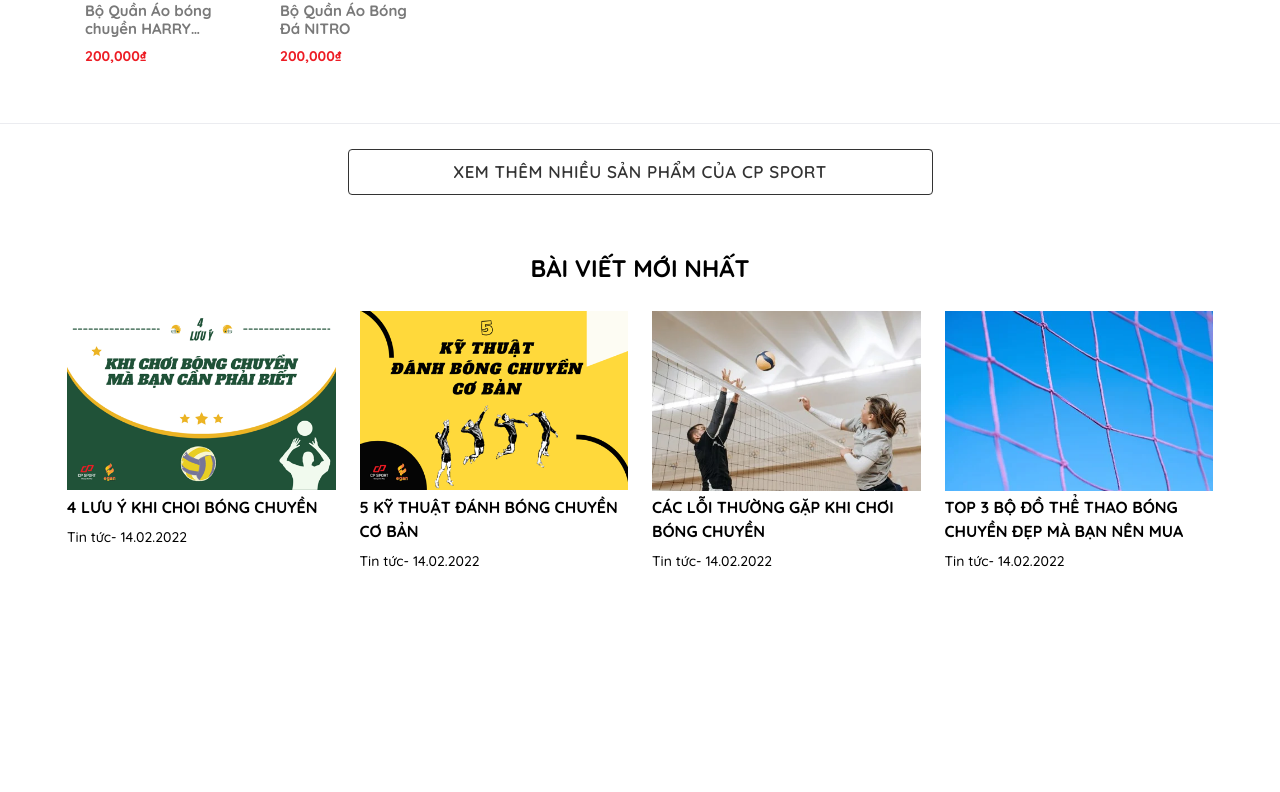
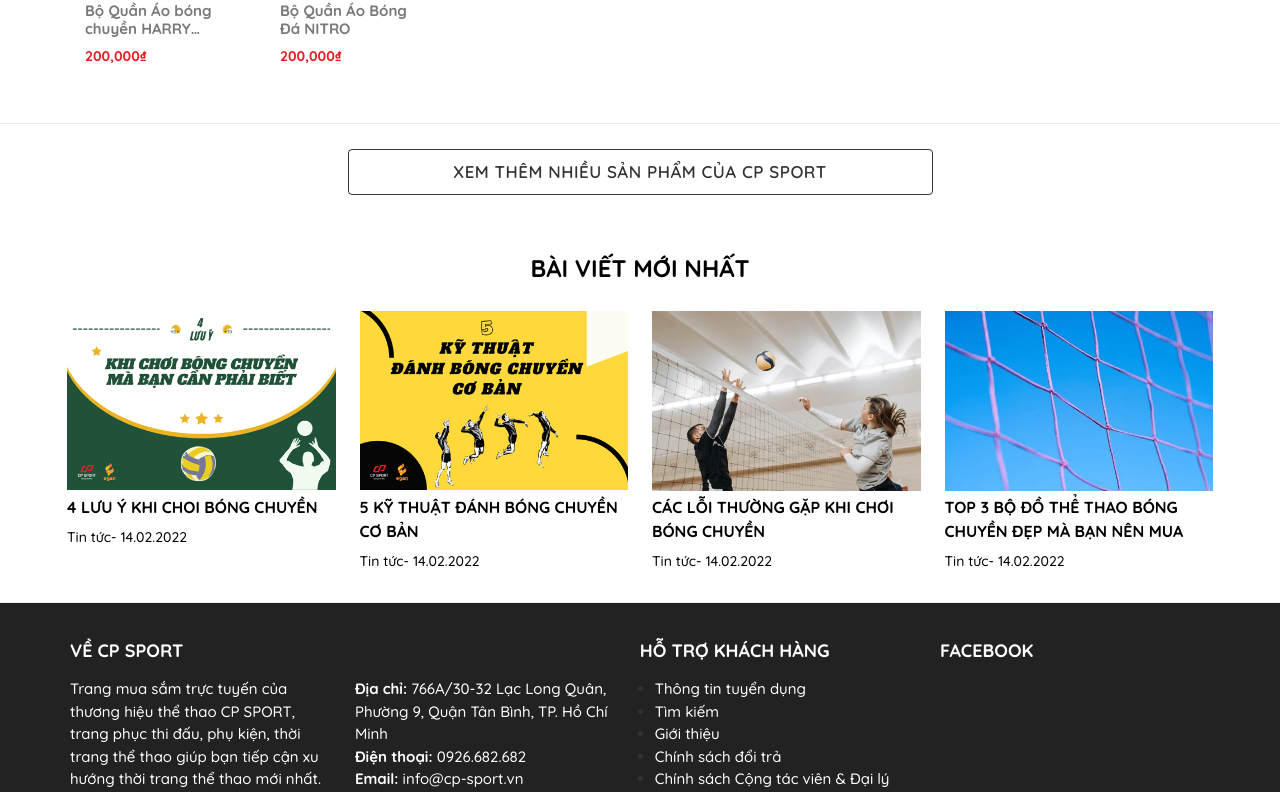
Before and after one commit to ndthanh143/sport-website, a React (Create React App) app: page / in a window 1280 px wide. Shown: the part 4366-5158 px from the top of the page. Before the commit the page ends 4968 px from the top, so only its background shows below. Built offline with nearby package versions, Linux system fonts and the light colour scheme.

Commit message:
Build footer component

```diff
--- /dev/null
+++ b/src/assets/images/logos/index.js
@@ -0,0 +1,2 @@
+const logos = [{ id: 1, url: require('~/assets/images/logos/bo cong thuong.jpg') }];
+export default logos;
--- a/src/components/Layout/DefaultLayout/index.js
+++ b/src/components/Layout/DefaultLayout/index.js
@@ -1,9 +1,11 @@
 import Header from '~/components/Layout/components/Header';
+import Footer from '~/components/Layout/components/Footer';
 function DefaultLayout({ children }) {
     return (
         <div>
             <Header />
             <div className="Container">{children}</div>
+            <Footer />
         </div>
     );
 }
--- /dev/null
+++ b/src/components/Layout/components/Footer/Footer.module.scss
@@ -0,0 +1,109 @@
+.container {
+    background: #222;
+    border-top: 1px solid #ebecf0;
+    color: var(--primary);
+    padding: 20px 0;
+}
+.footer-content {
+    display: flex;
+    justify-content: center;
+}
+.widget-wrapper {
+    width: 1170px;
+}
+
+.widget {
+    padding: 0 15px;
+}
+
+.title {
+    font-size: 1.8rem;
+    text-transform: uppercase;
+    padding: 14px 0;
+}
+
+.content {
+    display: flex;
+    font-size: 1.5rem;
+}
+
+.logo {
+    margin-top: 10px;
+}
+
+.text-about {
+    padding-right: 15px;
+}
+
+.address {
+    padding-left: 15px;
+}
+
+.list-item {
+    padding: 0 15px;
+}
+.item {
+    list-style-type: disc;
+    &::marker {
+        color: #323232;
+    }
+    .link {
+        cursor: pointer;
+        color: #fff;
+        transition: color 0.3s ease-in-out;
+
+        &:hover {
+            color: var(--red-color);
+            transition: color 0.3s ease-in-out;
+        }
+    }
+}
+.Facebook {
+}
+.btns {
+    margin: 50px 0 25px;
+    display: flex;
+    justify-content: center;
+}
+.btn {
+    text-align: center;
+    width: 150px;
+    padding: 15px;
+    margin: 0 15px;
+    border: 1px solid #fff;
+    background: transparent;
+    outline: none;
+    transition: 0.5s ease-in-out;
+    border-radius: 4px;
+    color: #fff;
+
+    svg {
+        position: absolute;
+        left: 0;
+        top: 0;
+        fill: none;
+        stroke: #fff;
+        stroke-dasharray: 150 480;
+        stroke-dashoffset: 150;
+        transition: 0.5s ease-in-out;
+    }
+
+    &:hover {
+        transition: 1s ease-in-out;
+        background: #4f95da;
+    }
+    &:hover svg {
+        stroke-dashoffset: -480;
+    }
+}
+
+.copyright {
+    background: #333;
+    padding: 10px 0;
+    color: #fff;
+    font-size: 1.2rem;
+    text-align: center;
+    .link {
+        color: #fff;
+    }
+}
--- /dev/null
+++ b/src/components/Layout/components/Footer/index.js
@@ -0,0 +1,142 @@
+import { Link } from 'react-router-dom';
+
+import classNames from 'classnames/bind';
+import styles from './Footer.module.scss';
+import logos from '~/assets/images/logos';
+
+const cx = classNames.bind(styles);
+
+function Footer() {
+    return (
+        <footer>
+            <div className={cx('container')}>
+                <div className={cx('footer-content')}>
+                    <div className={cx('widget-wrapper', 'row')}>
+                        <div className={cx('widget', 'col-2')}>
+                            <h4 className={cx('title')}>Về CP Sport</h4>
+                            <div className={cx('content')}>
+                                <div className={cx('text-about', 'col-2')}>
+                                    <p>
+                                        Trang mua sắm trực tuyến của thương hiệu thể thao CP SPORT, trang phục thi đấu,
+                                        phụ kiện, thời trang thể thao giúp bạn tiếp cận xu hướng thời trang thể thao mới
+                                        nhất.
+                                    </p>
+                                    <div className={cx('logo')}>
+                                        <img src={logos[0].url} />
+                                    </div>
+                                </div>
+
+                                <div className={cx('address', 'col-2')}>
+                                    <ul>
+                                        <li>
+                                            <b>Địa chỉ: </b>766A/30-32 Lạc Long Quân, Phường 9, Quận Tân Bình, TP. Hồ
+                                            Chí Minh
+                                        </li>
+                                        <li>
+                                            <b>Điện thoại: </b>0926.682.682
+                                        </li>
+                                        <li>
+                                            <b>Email: </b>info@cp-sport.vn
+                                        </li>
+                                    </ul>
+                                </div>
+                            </div>
+                        </div>
+                        <div className={cx('row')}>
+                            <div className={cx('widget', 'col-2')}>
+                                <h4 className={cx('title')}>hỗ trợ khách hàng</h4>
+                                <div className={cx('content')}>
+                                    <ul className={cx('list-item')}>
+                                        <li className={cx('item')}>
+                                            <Link className={cx('link')} to="/">
+                                                Thông tin tuyển dụng
+                                            </Link>
+                                        </li>
+                                        <li className={cx('item')}>
+                                            <Link className={cx('link')} to="/">
+                                                Tìm kiếm
+                                            </Link>
+                                        </li>
+                                        <li className={cx('item')}>
+                                            <Link className={cx('link')} to="/">
+                                                Giới thiệu
+                                            </Link>
+                                        </li>
+                                        <li className={cx('item')}>
+                                            <Link className={cx('link')} to="/">
+                                                Chính sách đổi trả
+                                            </Link>
+                                        </li>
+                                        <li className={cx('item')}>
+                                            <Link className={cx('link')} to="/">
+                                                Chính sách Cộng tác viên &amp; Đại lý
+                                            </Link>
+                                        </li>
+                                        <li className={cx('item')}>
+                                            <Link className={cx('link')} to="/">
+                                                Hướng dẫn mua hàng
+                                            </Link>
+                                        </li>
+                                        <li className={cx('item')}>
+                                            <Link className={cx('link')} to="/">
+                                                Chính sách bảo mật
+                                            </Link>
+                                        </li>
+                                        <li className={cx('item')}>
+                                            <Link className={cx('link')} to="/">
+                                                Hướng dẫn cách thanh toán và áp dụng Voucher trên REEPAY
+                                            </Link>
+                                        </li>
+                                    </ul>
+                                </div>
+                            </div>
+                            <div className={cx('widget', 'col-2')}>
+                                <h4 className={cx('title')}>Facebook</h4>
+                                <div className={cx('Facebook')}></div>
+                            </div>
+                        </div>
+                    </div>
+                </div>
+                <div className={cx('btns')}>
+                    <Link to="/" className={cx('btn')}>
+                        <svg
+                            xmlns="http://www.w3.org/2000/svg"
+                            width="180px"
+                            height="60px"
+                            viewBox="0 0 180 60"
+                            class="border"
+                        >
+                            <polyline points="179,1 179,59 1,59 1,1 179,1" class="bg-line" />
+                            <polyline points="179,1 179,59 1,59 1,1 179,1" class="hl-line" />
+                        </svg>
+                        <span>Shopee</span>
+                    </Link>
+                    <Link to="/" className={cx('btn')}>
+                        Lazada
+                    </Link>
+                    <Link to="/" className={cx('btn')}>
+                        Tiki
+                    </Link>
+                </div>
+            </div>
+            <div className={cx('copyright')}>
+                <p>
+                    CÔNG TY TNHH THỂ THAO CP <br />
+                    Mã số doanh nghiệp: 0313091407 Do Sở Kế Hoạch Và Đầu Tư TP.HCM cấp ngày 13/01/2015, sửa đổi bổ sung
+                    ngày 19/12/2019
+                    <br />
+                    Người đại diện: Trần Văn Hoàn
+                </p>
+                <p>
+                    Copyright ©{' '}
+                    <a href="/" className={cx('link')}>
+                        2022 Công ty TNHH Thể thao CP
+                    </a>
+                    .
+                </p>
+            </div>
+        </footer>
+    );
+}
+
+export default Footer;
```
Also changed, not shown: src/assets/images/logos/bo cong thuong.jpg (added).
